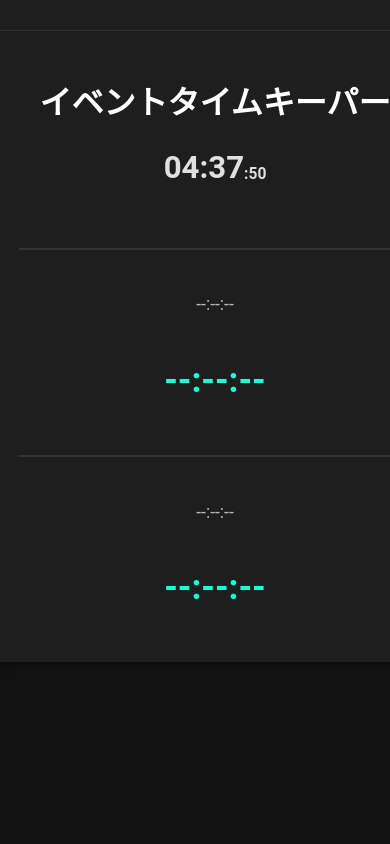
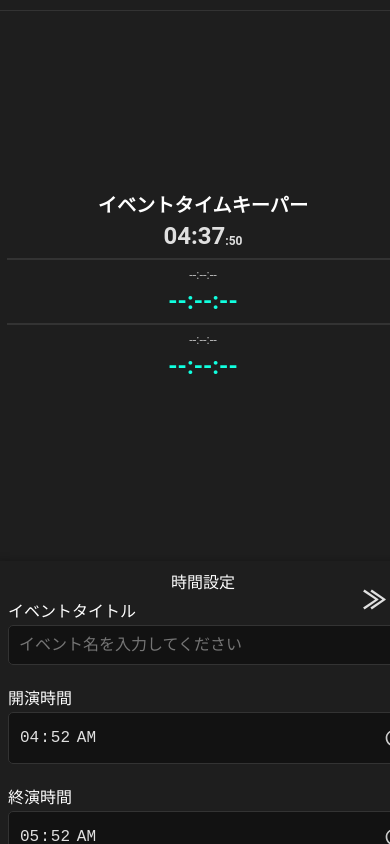
Before and after one commit to Dolphiiiin/ume-timer, a plain HTML site: page index.html in a window 390 px wide. Drawn offline with Linux system fonts and the light colour scheme.

Commit message:
スクロールが必要ないレイアウトに修正

```diff
--- a/index.html
+++ b/index.html
@@ -22,31 +22,34 @@
             padding: 0;
             display: flex;
             flex-direction: column;
-            min-height: 100vh;
+            height: 100vh;
+            width: 100vw;
             overflow: hidden;
-        }        .container {
+        }
+
+        .container {
             width: 100%;
+            height: 100%;
             margin: 0;
             padding: 0;
-            flex-grow: 1;
             display: flex;
             flex-direction: column;
-            height: 100vh;
             overflow: hidden;
         }
 
         .header-container {
             background-color: var(--panel-color);
-            padding: 15px;
+            padding: 8px 10px;
             border-bottom: 1px solid var(--border-color);
             width: 100%;
+            flex-shrink: 0;
         }
 
         .editable-header {
             background-color: transparent;
             color: var(--primary-color);
             border: none;
-            font-size: 2rem;
+            font-size: clamp(1rem, 5vw, 2rem);
             font-weight: bold;
             width: 100%;
             padding: 5px;
@@ -64,27 +67,27 @@
             flex-direction: row;
             flex: 1;
             width: 100%;
+            overflow: hidden;
         }
-          /* 時計表示部分 */
+
+        /* 時計表示部分 */
         .time-display {
             display: flex;
             flex-direction: column;
             align-items: center;
-            justify-content: space-evenly;
+            justify-content: center;
             background-color: var(--panel-color);
             border-radius: 0;
-            padding: 20px;
+            padding: 10px;
             box-shadow: 0 4px 8px rgba(0, 0, 0, 0.3);
             flex: 7;
-            height: 100%;
-            overflow-y: auto;
-            max-height: calc(100vh - 80px); /* ヘッダー部分を考慮した高さ */
+            overflow: hidden;
         }
 
         .current-time {
-            font-size: min(8rem, 12vw);
+            font-size: clamp(2rem, 8vw, 6rem);
             font-weight: bold;
-            margin-bottom: 2vh;
+            margin: 10px 0;
             color: var(--text-color);
             position: relative;
             display: inline-block;
@@ -97,19 +100,19 @@
         }
 
         .countdown {
-            font-size: min(8rem, 14vw);
+            font-size: clamp(2rem, 8vw, 6rem);
             font-weight: bold;
             color: var(--secondary-color);
-            margin-bottom: 1vh;
+            margin: 10px 0;
             position: relative;
             display: inline-block;
         }
 
         .target-time {
-            font-size: min(3rem, 7vw);
+            font-size: clamp(1rem, 4vw, 2.5rem);
             color: var(--text-color);
             opacity: 0.8;
-            margin-bottom: 20px;
+            margin: 5px 0;
         }
 
         .countdown.warning {
@@ -125,15 +128,14 @@
         .settings-panel {
             background-color: var(--panel-color);
             border-radius: 0;
-            padding: 20px;
+            padding: 10px;
             box-shadow: -4px 0 8px rgba(0, 0, 0, 0.3);
             flex: 3;
-            height: 100vh;
-            overflow-y: auto;
             display: flex;
             flex-direction: column;
             transition: flex 0.3s ease;
             position: relative;
+            overflow-y: auto;
         }
 
         .settings-panel.collapsed {
@@ -161,17 +163,17 @@
         }
 
         .settings-title {
-            font-size: 1.5rem;
+            font-size: clamp(1rem, 3vw, 1.5rem);
             color: var(--primary-color);
-            margin-bottom: 20px;
+            margin-bottom: 10px;
             text-align: center;
         }
 
         .time-settings {
             display: flex;
             flex-direction: column;
-            gap: 20px;
-            margin-bottom: 20px;
+            gap: 10px;
+            margin-bottom: 10px;
         }
 
         .setting-group {
@@ -187,11 +189,11 @@
             background-color: var(--bg-color);
             color: var(--text-color);
             border: 1px solid var(--border-color);
-            padding: 15px;
+            padding: 10px;
             border-radius: 5px;
             width: 100%;
-            margin-bottom: 15px;
-            font-size: 1.2rem;
+            margin-bottom: 10px;
+            font-size: 1rem;
         }
 
         input[type="time"]::-webkit-calendar-picker-indicator {
@@ -205,13 +207,13 @@
             background-color: var(--primary-color);
             color: #121212;
             border: none;
-            padding: 12px 20px;
+            padding: 10px;
             border-radius: 5px;
             cursor: pointer;
-            font-size: 1rem;
+            font-size: 0.9rem;
             font-weight: bold;
             transition: background-color 0.3s ease;
-            margin-bottom: 10px;
+            margin-bottom: 8px;
             width: 100%;
         }
 
@@ -222,96 +224,165 @@
         .button-group {
             display: flex;
             flex-direction: column;
-            gap: 15px;
+            gap: 10px;
             margin-top: auto;
+            margin-bottom: 5px;
         }
 
         .status {
             text-align: center;
-            margin-top: 15px;
+            margin: 10px 0;
             font-style: italic;
-            padding: 10px;
+            padding: 8px;
             background-color: var(--bg-color);
             border-radius: 5px;
-            margin-bottom: 20px;
-        }
-
-        /* 横向きタブレット対応 */
-        @media (max-width: 1024px) {
-            .current-time {
-                font-size: min(6rem, 10vw);
-            }
-
-            .countdown {
-                font-size: min(5rem, 12vw);
-            }
-
-            .countdown-label {
-                font-size: 1.5rem;
-            }
-
-            .target-time {
-                font-size: min(2.5rem, 6vw);
-            }
-        }
-
-        @media (max-width: 768px) {
-            .container {
-                flex-direction: column;
-            }
-
-            .time-display, .settings-panel {
-                flex: none;
-                height: auto;
-                width: 100%;
-            }
-
-            .time-display {
-                height: 70vh;
-                overflow-y: auto;
-            }
-
-            .settings-panel {
-                height: 30vh;
-                overflow-y: auto;
-            }
-
-            .current-time {
-                font-size: min(4.5rem, 9vw);
-            }
-
-            .countdown {
-                font-size: min(5rem, 10vw);
-            }
-
-            .target-time {
-                font-size: min(2rem, 5vw);
-            }
-        }
-
-        /* スマホ対応の追加 */
-        @media (max-width: 480px) {
-            .current-time {
-                font-size: min(3.5rem, 8vw);
-            }
-
-            .countdown {
-                font-size: min(4rem, 9vw);
-            }
-
-            .target-time {
-                font-size: min(1.8rem, 4.5vw);
-            }
-
-            .settings-panel {
-                padding: 10px;
-            }
+            font-size: 0.9rem;
         }
 
         hr {
             width: 100%;
             border: 1px solid var(--border-color);
-            margin: 20px 0;
+            margin: 10px 0;
+        }
+
+        /* レスポンシブデザインの改善 */
+        @media (max-width: 1024px) {
+            .current-time {
+                font-size: clamp(2rem, 7vw, 5rem);
+            }
+
+            .countdown {
+                font-size: clamp(2rem, 7vw, 5rem);
+            }
+
+            .target-time {
+                font-size: clamp(1rem, 3.5vw, 2rem);
+            }
+        }
+
+        @media (max-width: 768px) {
+            .main-container {
+                flex-direction: column;
+            }
+
+            .time-display, .settings-panel {
+                width: 100%;
+            }
+
+            .time-display {
+                flex: 2;
+                padding: 8px;
+            }
+
+            .settings-panel {
+                flex: 1;
+                min-height: auto;
+                height: auto;
+            }
+
+            .current-time {
+                font-size: clamp(1.8rem, 6vw, 4rem);
+                margin: 5px 0;
+            }
+
+            .countdown {
+                font-size: clamp(1.8rem, 6vw, 4rem);
+                margin: 5px 0;
+            }
+
+            .target-time {
+                font-size: clamp(0.9rem, 3vw, 1.8rem);
+                margin: 3px 0;
+            }
+
+            hr {
+                margin: 5px 0;
+            }
+        }
+
+        @media (max-width: 480px) {
+            .header-container {
+                padding: 5px;
+            }
+
+            .editable-header {
+                font-size: 1.2rem;
+                padding: 3px;
+            }
+
+            .current-time {
+                font-size: clamp(1.5rem, 5vw, 3rem);
+                margin: 3px 0;
+            }
+
+            .countdown {
+                font-size: clamp(1.5rem, 5vw, 3rem);
+                margin: 3px 0;
+            }
+
+            .target-time {
+                font-size: clamp(0.8rem, 2.5vw, 1.5rem);
+                margin: 2px 0;
+            }
+
+            .settings-panel {
+                padding: 8px;
+            }
+
+            .settings-title {
+                margin-bottom: 5px;
+            }
+
+            label {
+                margin-bottom: 3px;
+            }
+
+            .status {
+                padding: 5px;
+                margin: 5px 0;
+                font-size: 0.8rem;
+            }
+
+            button {
+                padding: 8px;
+                margin-bottom: 5px;
+            }
+
+            .button-group {
+                gap: 5px;
+            }
+        }
+
+        /* 特に小さい画面やランドスケープモードに対応 */
+        @media (max-height: 500px) {
+            .current-time, .countdown {
+                font-size: clamp(1.2rem, 4vw, 2.5rem);
+                margin: 2px 0;
+            }
+
+            .target-time {
+                font-size: clamp(0.7rem, 2vw, 1.2rem);
+                margin: 1px 0;
+            }
+
+            hr {
+                margin: 3px 0;
+            }
+
+            .time-display {
+                padding: 5px;
+            }
+        }
+
+        /* タブレットのランドスケープモード用 */
+        @media (min-width: 768px) and (max-height: 768px) {
+            .current-time, .countdown {
+                font-size: clamp(1.5rem, 5vw, 3.5rem);
+            }
+
+            .target-time {
+                font-size: clamp(0.9rem, 2.5vw, 1.8rem);
+            }
         }
     </style>
 </head>
```
